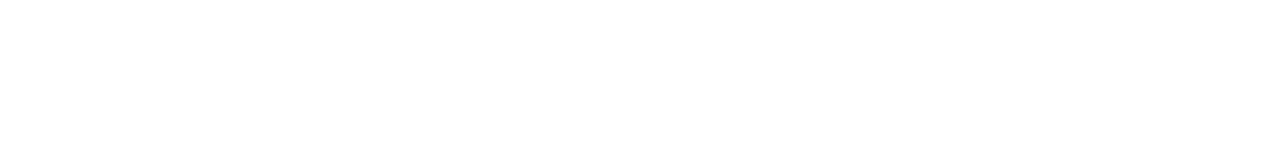
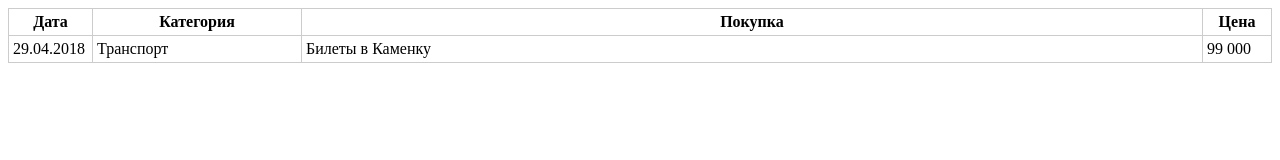
Before and after one commit to Svetozarpnz/outlay, a plain HTML site: page index.html in a window 1280 px wide. Drawn offline with Linux system fonts and the light colour scheme.

Commit message:
верстка таблицы

```diff
--- a/index.html
+++ b/index.html
@@ -3,8 +3,23 @@
 <head>
     <meta charset="UTF-8">
     <title>Учет расходов</title>
+    <link rel="stylesheet" href="style.css">
 </head>
+
 <body>
-
+<table class="outlay">
+    <tr>
+        <th id="data">Дата</th>
+        <th id="category">Категория</th>
+        <th id="buy">Покупка</th>
+        <th id="cost">Цена</th>
+    </tr>
+    <tr>
+        <td>29.04.2018</td>
+        <td>Транспорт</td>
+        <td>Билеты в Каменку</td>
+        <td>99 000</td>
+    </tr>
+</table>
 </body>
 </html>
--- /dev/null
+++ b/style.css
@@ -0,0 +1,22 @@
+table.outlay {
+    border: 1px solid #CCC;
+    width: 100%;
+    min-width: 500px;
+    border-collapse: collapse;
+}
+
+table.outlay th:first-child {
+    width: 75px;
+}
+
+table.outlay td, table.outlay th {
+    border:1px solid #CCC;
+    padding: 4px;
+}
+#category {
+    width:200px;
+}
+
+#cost {
+    width: 60px;
+}
```
Also changed, not shown: common.js (added).
